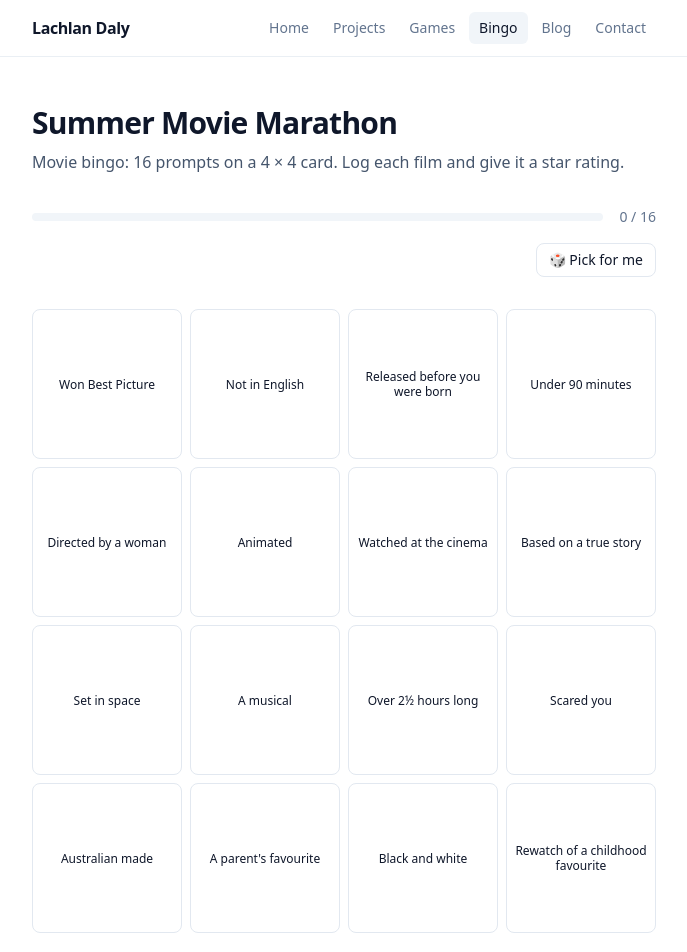
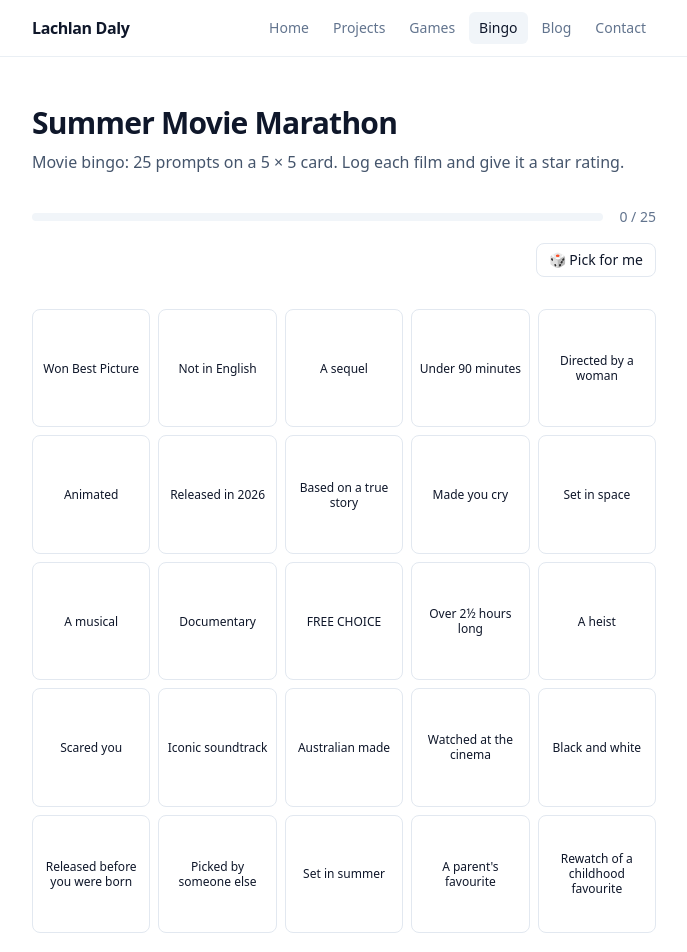
Before and after one commit to LachieDaly/LachieDaly.github.io, a Next.js app: page /bingo/movie-marathon-2026 in a window 1280 px wide. Shown: the top 952 px of the page, without its empty margins (296-983 px from the left). Built offline with nearby package versions, Linux system fonts and the light colour scheme.

Commit message:
Expand Summer Movie Marathon bingo to a 5 × 5 card (#13)

```diff
--- a/app/bingo/boards.ts
+++ b/app/bingo/boards.ts
@@ -67,24 +67,33 @@ export const BINGO_BOARDS: BingoBoard[] = [
     kind: "movie",
     title: "Summer Movie Marathon",
     description:
-      "Movie bingo: 16 prompts on a 4 × 4 card. Log each film and give it a star rating.",
-    size: 4,
+      "Movie bingo: 25 prompts on a 5 × 5 card. Log each film and give it a star rating.",
+    size: 5,
     prompts: [
       "Won Best Picture",
       "Not in English",
-      "Released before you were born",
+      "A sequel",
       "Under 90 minutes",
       "Directed by a woman",
       "Animated",
-      "Watched at the cinema",
+      "Released in 2026",
       "Based on a true story",
+      "Made you cry",
       "Set in space",
       "A musical",
+      "Documentary",
+      "FREE CHOICE",
       "Over 2½ hours long",
+      "A heist",
       "Scared you",
+      "Iconic soundtrack",
       "Australian made",
+      "Watched at the cinema",
+      "Black and white",
+      "Released before you were born",
+      "Picked by someone else",
+      "Set in summer",
       "A parent's favourite",
-      "Black and white",
       "Rewatch of a childhood favourite",
     ],
     rules: [
```
